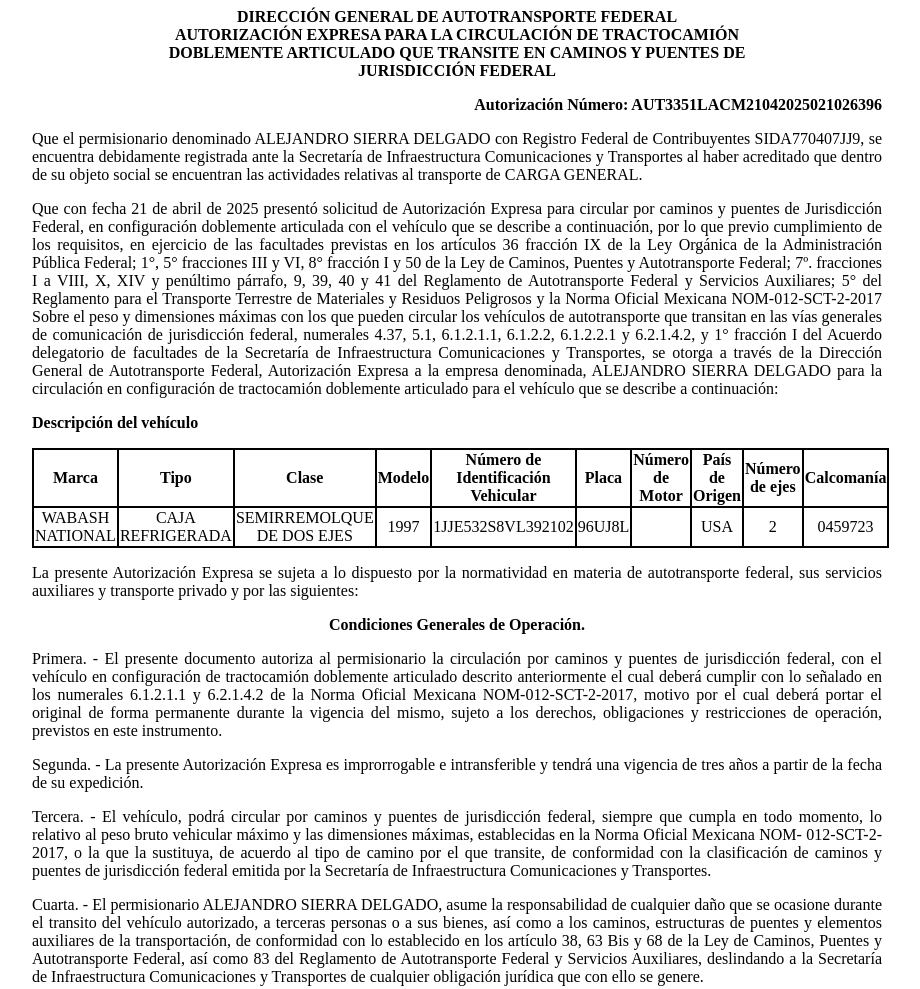
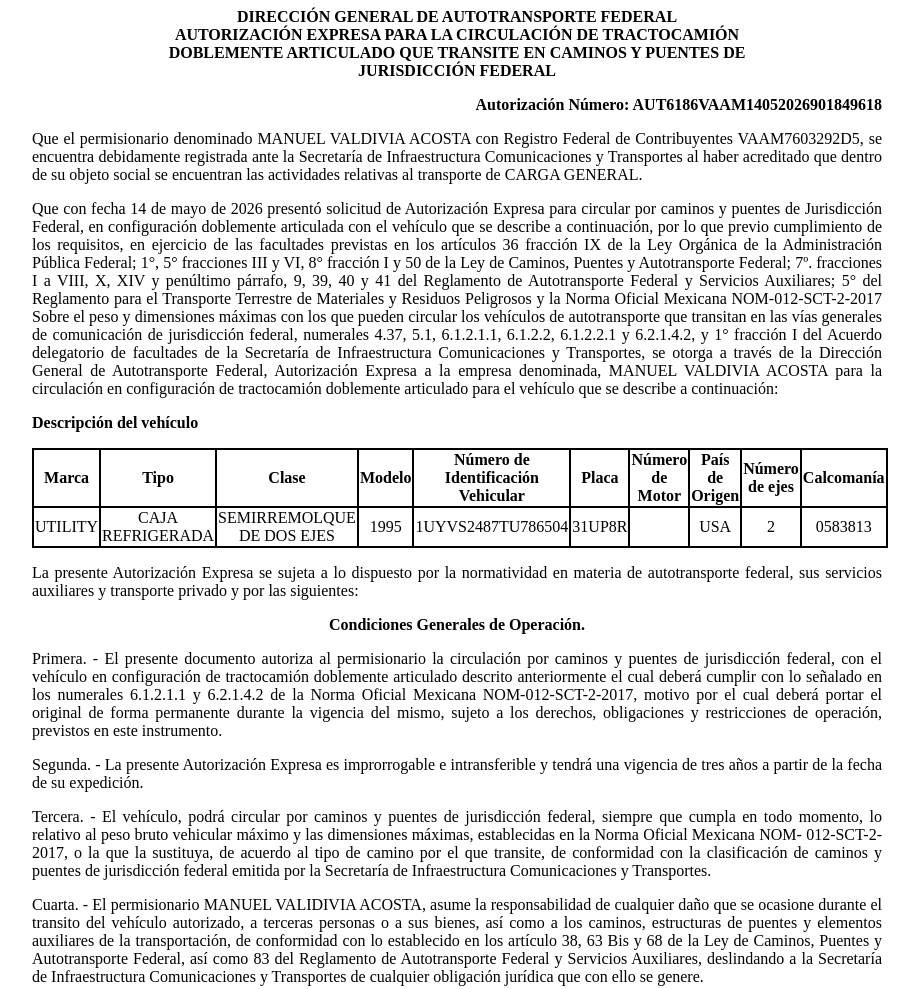
Before and after one commit to app-sct1/ConsultaAutDobleRemolque-folio-0201527, a plain HTML site: page index.html in a window 1280 px wide. Shown: the top 989 px of the page, without its empty margins (183-1103 px from the left). Drawn offline with Linux system fonts and the light colour scheme.

Commit message:
index.html

```diff
--- a/index.html
+++ b/index.html
@@ -75,19 +75,19 @@
 						<p class="sinMargen">DOBLEMENTE ARTICULADO QUE TRANSITE EN CAMINOS Y PUENTES DE</p>
 						<p class="sinMargen">JURISDICCIÓN FEDERAL</p>
 					</div>
-<p class="derechaNegro">Autorización Número: AUT3351LACM21042025021026396</p>
+<p class="derechaNegro">Autorización Número: AUT6186VAAM14052026901849618</p>
 
 					<p class="justificado">Que el permisionario denominado
-						ALEJANDRO SIERRA DELGADO con Registro Federal de
-						Contribuyentes SIDA770407JJ9, se encuentra
+						MANUEL VALDIVIA ACOSTA con Registro Federal de
+						Contribuyentes VAAM7603292D5, se encuentra
 						debidamente registrada ante la Secretaría de Infraestructura
 						Comunicaciones y Transportes al haber acreditado que dentro de su
 						objeto social se encuentran las actividades relativas al
 						transporte de CARGA GENERAL.</p>
 
 
-					<p class="justificado">Que con fecha 21 de
-						abril de 2025 presentó
+					<p class="justificado">Que con fecha 14 de
+						mayo de 2026 presentó
 						solicitud de Autorización Expresa para circular por caminos y
 						puentes de Jurisdicción Federal, en configuración doblemente
 						articulada con el vehículo que se describe a continuación, por lo
@@ -107,7 +107,7 @@
 						facultades de la Secretaría de Infraestructura Comunicaciones y
 						Transportes, se otorga a través de la
 						Dirección General de Autotransporte Federal, Autorización Expresa a la
-						empresa denominada, ALEJANDRO SIERRA DELGADO para la
+						empresa denominada, MANUEL VALDIVIA ACOSTA para la
 						circulación en configuración de tractocamión doblemente articulado
 						para el vehículo que se describe a continuación:</p>
 
@@ -128,16 +128,16 @@
 							<th class="borde">Calcomanía</th>
 						</tr>
 						<tr class="borde">
-							<td class="borde">WABASH NATIONAL</td>
+							<td class="borde">UTILITY</td>
 							<td class="borde">CAJA REFRIGERADA</td>
 							<td class="borde">SEMIRREMOLQUE DE DOS EJES</td>
-							<td class="borde">1997</td>
-							<td class="borde">1JJE532S8VL392102</td>
-							<td class="borde">96UJ8L</td>
+							<td class="borde">1995</td>
+							<td class="borde">1UYVS2487TU786504</td>
+							<td class="borde">31UP8R</td>
 							<td class="borde"></td>
 							<td class="borde">USA</td>
 							<td class="borde">2</td>
-							<td class="borde">0459723</td>
+							<td class="borde">0583813</td>
 						</tr>
 
 					</tbody></table>
@@ -175,7 +175,7 @@
 						Secretaría de Infraestructura Comunicaciones y Transportes.</p>
 
 					<p class="justificado">Cuarta. - El permisionario
-						ALEJANDRO SIERRA DELGADO, asume la responsabilidad de
+						MANUEL VALIDIVIA ACOSTA, asume la responsabilidad de
 						cualquier daño que se ocasione durante el transito del vehículo
 						autorizado, a terceras personas o a sus bienes, así como a los
 						caminos, estructuras de puentes y elementos auxiliares de la
```
